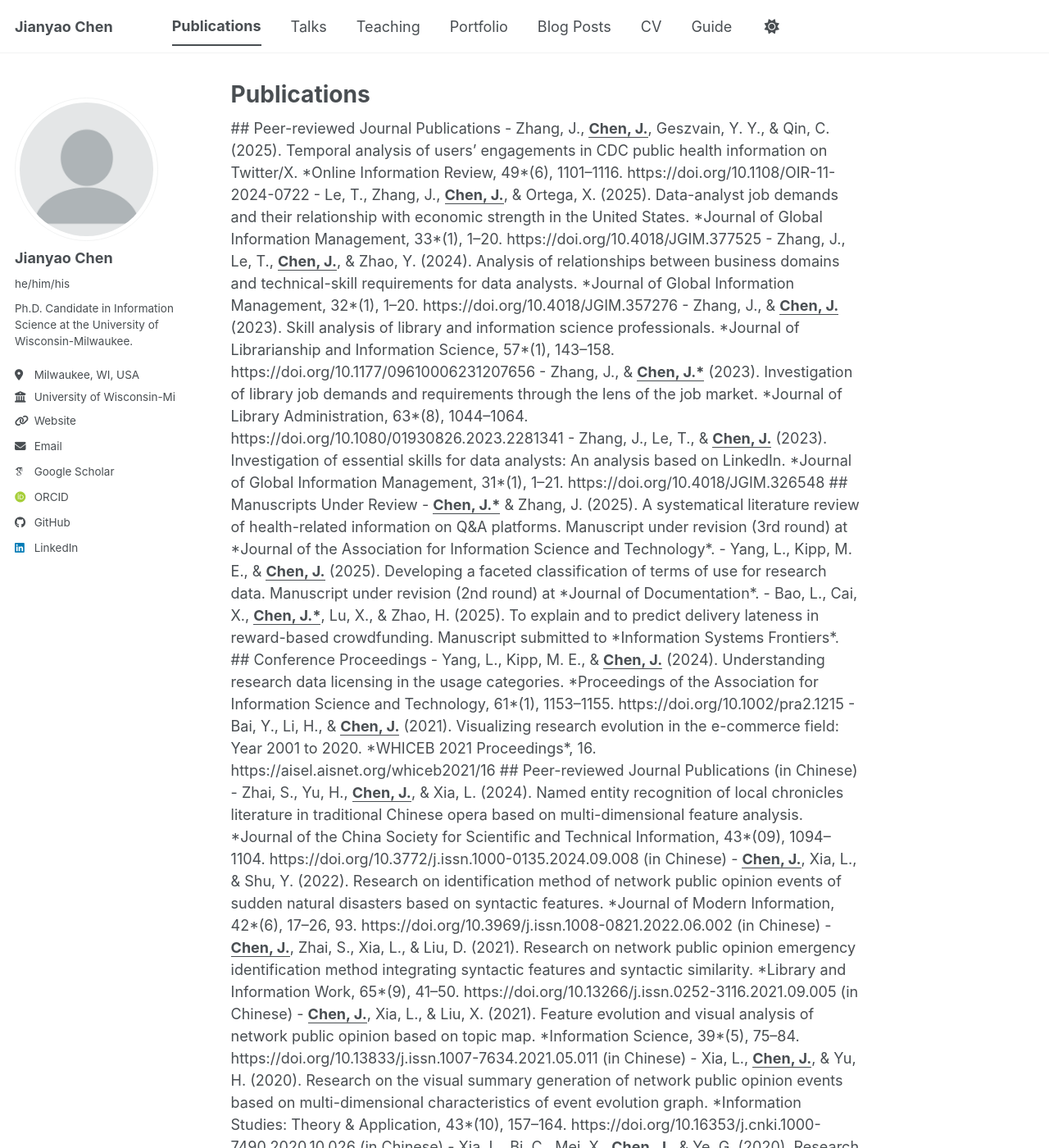
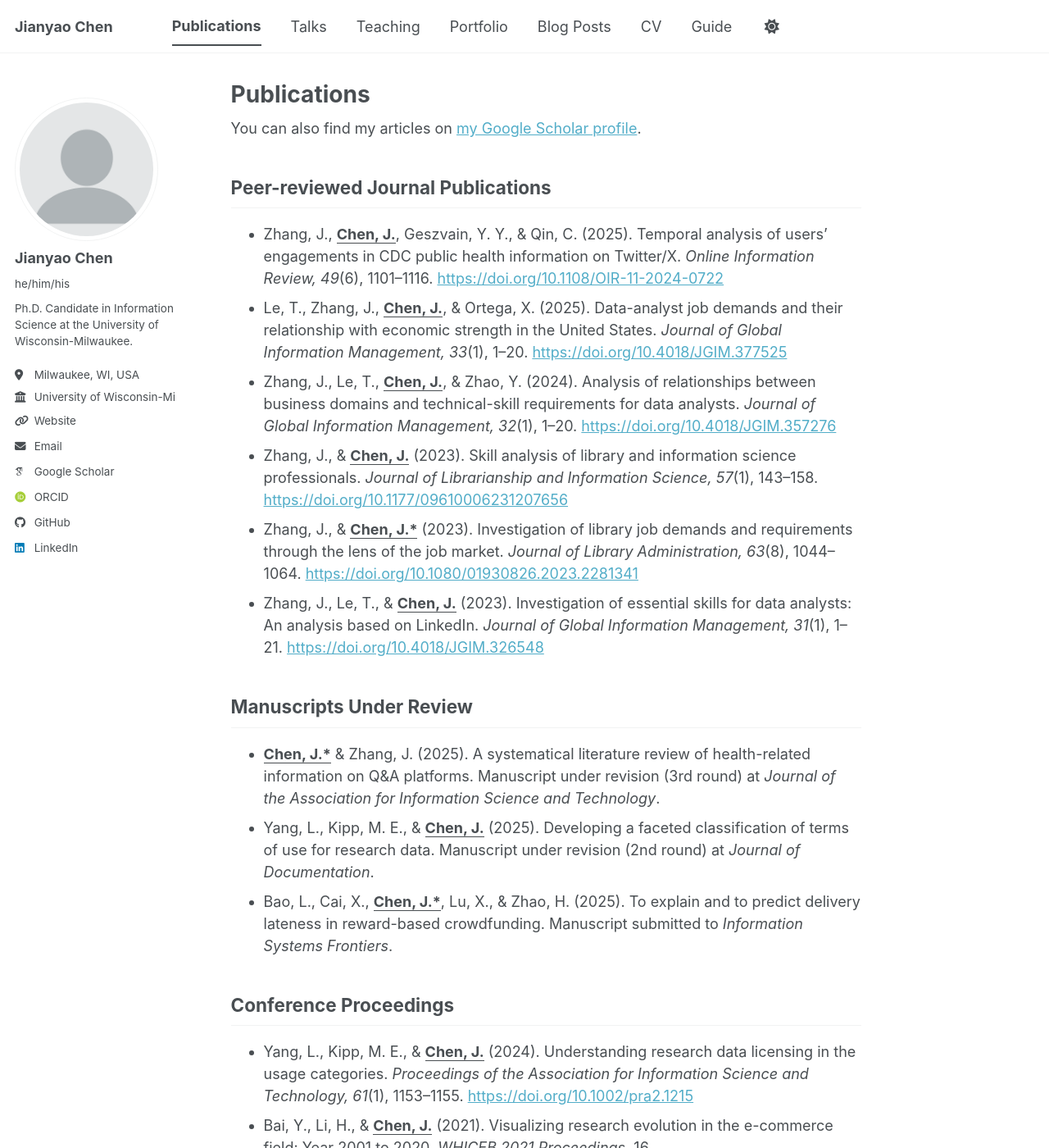
Before and after one commit to JianyaoChen/JianyaoChen.github.io, a Jekyll site: the page built from _pages/publications.html, in a window 1280 px wide and 1400 px high. Shown: the whole window at 82% size. Built offline with Jekyll 4.4.1, drawn with Linux system fonts in a browser that asks for light colours; some web fonts are replaced; a script bundle is joined from its source files by our own code; library files that are not in the unit come from our copies; some of the changed text lies outside the part shown.

Commit message:
Update publications.html

```diff
--- a/_pages/publications.html
+++ b/_pages/publications.html
@@ -5,32 +5,56 @@ permalink: /publications/
 author_profile: true
 ---
 
-## Peer-reviewed Journal Publications
+{% if site.author.googlescholar %}
+<p>You can also find my articles on <a href="{{ site.author.googlescholar }}">my Google Scholar profile</a>.</p>
+{% endif %}
 
-- Zhang, J., <u><strong>Chen, J.</strong></u>, Geszvain, Y. Y., & Qin, C. (2025). Temporal analysis of users’ engagements in CDC public health information on Twitter/X. *Online Information Review, 49*(6), 1101–1116. https://doi.org/10.1108/OIR-11-2024-0722
-- Le, T., Zhang, J., <u><strong>Chen, J.</strong></u>, & Ortega, X. (2025). Data-analyst job demands and their relationship with economic strength in the United States. *Journal of Global Information Management, 33*(1), 1–20. https://doi.org/10.4018/JGIM.377525
-- Zhang, J., Le, T., <u><strong>Chen, J.</strong></u>, & Zhao, Y. (2024). Analysis of relationships between business domains and technical-skill requirements for data analysts. *Journal of Global Information Management, 32*(1), 1–20. https://doi.org/10.4018/JGIM.357276
-- Zhang, J., & <u><strong>Chen, J.</strong></u> (2023). Skill analysis of library and information science professionals. *Journal of Librarianship and Information Science, 57*(1), 143–158. https://doi.org/10.1177/09610006231207656
-- Zhang, J., & <u><strong>Chen, J.*</strong></u> (2023). Investigation of library job demands and requirements through the lens of the job market. *Journal of Library Administration, 63*(8), 1044–1064. https://doi.org/10.1080/01930826.2023.2281341
-- Zhang, J., Le, T., & <u><strong>Chen, J.</strong></u> (2023). Investigation of essential skills for data analysts: An analysis based on LinkedIn. *Journal of Global Information Management, 31*(1), 1–21. https://doi.org/10.4018/JGIM.326548
+<h2>Peer-reviewed Journal Publications</h2>
+<ul>
+  <li>Zhang, J., <u><strong>Chen, J.</strong></u>, Geszvain, Y. Y., &amp; Qin, C. (2025). Temporal analysis of users’ engagements in CDC public health information on Twitter/X. <em>Online Information Review, 49</em>(6), 1101–1116. <a href="https://doi.org/10.1108/OIR-11-2024-0722">https://doi.org/10.1108/OIR-11-2024-0722</a></li>
 
-## Manuscripts Under Review
+  <li>Le, T., Zhang, J., <u><strong>Chen, J.</strong></u>, &amp; Ortega, X. (2025). Data-analyst job demands and their relationship with economic strength in the United States. <em>Journal of Global Information Management, 33</em>(1), 1–20. <a href="https://doi.org/10.4018/JGIM.377525">https://doi.org/10.4018/JGIM.377525</a></li>
 
-- <u><strong>Chen, J.*</strong></u> & Zhang, J. (2025). A systematical literature review of health-related information on Q&A platforms. Manuscript under revision (3rd round) at *Journal of the Association for Information Science and Technology*.
-- Yang, L., Kipp, M. E., & <u><strong>Chen, J.</strong></u> (2025). Developing a faceted classification of terms of use for research data. Manuscript under revision (2nd round) at *Journal of Documentation*.
-- Bao, L., Cai, X., <u><strong>Chen, J.*</strong></u>, Lu, X., & Zhao, H. (2025). To explain and to predict delivery lateness in reward-based crowdfunding. Manuscript submitted to *Information Systems Frontiers*.
+  <li>Zhang, J., Le, T., <u><strong>Chen, J.</strong></u>, &amp; Zhao, Y. (2024). Analysis of relationships between business domains and technical-skill requirements for data analysts. <em>Journal of Global Information Management, 32</em>(1), 1–20. <a href="https://doi.org/10.4018/JGIM.357276">https://doi.org/10.4018/JGIM.357276</a></li>
 
-## Conference Proceedings
+  <li>Zhang, J., &amp; <u><strong>Chen, J.</strong></u> (2023). Skill analysis of library and information science professionals. <em>Journal of Librarianship and Information Science, 57</em>(1), 143–158. <a href="https://doi.org/10.1177/09610006231207656">https://doi.org/10.1177/09610006231207656</a></li>
 
-- Yang, L., Kipp, M. E., & <u><strong>Chen, J.</strong></u> (2024). Understanding research data licensing in the usage categories. *Proceedings of the Association for Information Science and Technology, 61*(1), 1153–1155. https://doi.org/10.1002/pra2.1215
-- Bai, Y., Li, H., & <u><strong>Chen, J.</strong></u> (2021). Visualizing research evolution in the e-commerce field: Year 2001 to 2020. *WHICEB 2021 Proceedings*, 16. https://aisel.aisnet.org/whiceb2021/16
+  <li>Zhang, J., &amp; <u><strong>Chen, J.*</strong></u> (2023). Investigation of library job demands and requirements through the lens of the job market. <em>Journal of Library Administration, 63</em>(8), 1044–1064. <a href="https://doi.org/10.1080/01930826.2023.2281341">https://doi.org/10.1080/01930826.2023.2281341</a></li>
 
-## Peer-reviewed Journal Publications (in Chinese)
+  <li>Zhang, J., Le, T., &amp; <u><strong>Chen, J.</strong></u> (2023). Investigation of essential skills for data analysts: An analysis based on LinkedIn. <em>Journal of Global Information Management, 31</em>(1), 1–21. <a href="https://doi.org/10.4018/JGIM.326548">https://doi.org/10.4018/JGIM.326548</a></li>
+</ul>
 
-- Zhai, S., Yu, H., <u><strong>Chen, J.</strong></u>, & Xia, L. (2024). Named entity recognition of local chronicles literature in traditional Chinese opera based on multi-dimensional feature analysis. *Journal of the China Society for Scientific and Technical Information, 43*(09), 1094–1104. https://doi.org/10.3772/j.issn.1000-0135.2024.09.008 (in Chinese)
-- <u><strong>Chen, J.</strong></u>, Xia, L., & Shu, Y. (2022). Research on identification method of network public opinion events of sudden natural disasters based on syntactic features. *Journal of Modern Information, 42*(6), 17–26, 93. https://doi.org/10.3969/j.issn.1008-0821.2022.06.002 (in Chinese)
-- <u><strong>Chen, J.</strong></u>, Zhai, S., Xia, L., & Liu, D. (2021). Research on network public opinion emergency identification method integrating syntactic features and syntactic similarity. *Library and Information Work, 65*(9), 41–50. https://doi.org/10.13266/j.issn.0252-3116.2021.09.005 (in Chinese)
-- <u><strong>Chen, J.</strong></u>, Xia, L., & Liu, X. (2021). Feature evolution and visual analysis of network public opinion based on topic map. *Information Science, 39*(5), 75–84. https://doi.org/10.13833/j.issn.1007-7634.2021.05.011 (in Chinese)
-- Xia, L., <u><strong>Chen, J.</strong></u>, & Yu, H. (2020). Research on the visual summary generation of network public opinion events based on multi-dimensional characteristics of event evolution graph. *Information Studies: Theory & Application, 43*(10), 157–164. https://doi.org/10.16353/j.cnki.1000-7490.2020.10.026 (in Chinese)
-- Xia, L., Bi, C., Mei, X., <u><strong>Chen, J.</strong></u>, & Ye, G. (2020). Research on evolution of public opinion in the network based on chain of events. *Information Studies: Theory & Application, 43*(5), 123–130. https://doi.org/10.16353/j.cnki.1000-7490.2020.05.021 (in Chinese)
-- Xia, L., Zhang, C., <u><strong>Chen, J.</strong></u>, & Mao, C. (2019). The influence of enterprise microblog content on internet word of mouth and enterprise brand recognition. *Information Science, 37*(4), 79–85. https://doi.org/10.13833/j.issn.1007-7634.2019.04.012 (in Chinese)
+<h2>Manuscripts Under Review</h2>
+<ul>
+  <li><u><strong>Chen, J.*</strong></u> &amp; Zhang, J. (2025). A systematical literature review of health-related information on Q&amp;A platforms. Manuscript under revision (3rd round) at <em>Journal of the Association for Information Science and Technology</em>.</li>
+
+  <li>Yang, L., Kipp, M. E., &amp; <u><strong>Chen, J.</strong></u> (2025). Developing a faceted classification of terms of use for research data. Manuscript under revision (2nd round) at <em>Journal of Documentation</em>.</li>
+
+  <li>Bao, L., Cai, X., <u><strong>Chen, J.*</strong></u>, Lu, X., &amp; Zhao, H. (2025). To explain and to predict delivery lateness in reward-based crowdfunding. Manuscript submitted to <em>Information Systems Frontiers</em>.</li>
+</ul>
+
+<h2>Conference Proceedings</h2>
+<ul>
+  <li>Yang, L., Kipp, M. E., &amp; <u><strong>Chen, J.</strong></u> (2024). Understanding research data licensing in the usage categories. <em>Proceedings of the Association for Information Science and Technology, 61</em>(1), 1153–1155. <a href="https://doi.org/10.1002/pra2.1215">https://doi.org/10.1002/pra2.1215</a></li>
+
+  <li>Bai, Y., Li, H., &amp; <u><strong>Chen, J.</strong></u> (2021). Visualizing research evolution in the e-commerce field: Year 2001 to 2020. <em>WHICEB 2021 Proceedings</em>, 16. <a href="https://aisel.aisnet.org/whiceb2021/16">https://aisel.aisnet.org/whiceb2021/16</a></li>
+</ul>
+
+<h2>Peer-reviewed Journal Publications (in Chinese)</h2>
+<ul>
+  <li>Zhai, S., Yu, H., <u><strong>Chen, J.</strong></u>, &amp; Xia, L. (2024). Named entity recognition of local chronicles literature in traditional Chinese opera based on multi-dimensional feature analysis. <em>Journal of the China Society for Scientific and Technical Information, 43</em>(09), 1094–1104. <a href="https://doi.org/10.3772/j.issn.1000-0135.2024.09.008">https://doi.org/10.3772/j.issn.1000-0135.2024.09.008</a> (in Chinese)</li>
+
+  <li><u><strong>Chen, J.</strong></u>, Xia, L., &amp; Shu, Y. (2022). Research on identification method of network public opinion events of sudden natural disasters based on syntactic features. <em>Journal of Modern Information, 42</em>(6), 17–26, 93. <a href="https://doi.org/10.3969/j.issn.1008-0821.2022.06.002">https://doi.org/10.3969/j.issn.1008-0821.2022.06.002</a> (in Chinese)</li>
+
+  <li><u><strong>Chen, J.</strong></u>, Zhai, S., Xia, L., &amp; Liu, D. (2021). Research on network public opinion emergency identification method integrating syntactic features and syntactic similarity. <em>Library and Information Work, 65</em>(9), 41–50. <a href="https://doi.org/10.13266/j.issn.0252-3116.2021.09.005">https://doi.org/10.13266/j.issn.0252-3116.2021.09.005</a> (in Chinese)</li>
+
+  <li><u><strong>Chen, J.</strong></u>, Xia, L., &amp; Liu, X. (2021). Feature evolution and visual analysis of network public opinion based on topic map. <em>Information Science, 39</em>(5), 75–84. <a href="https://doi.org/10.13833/j.issn.1007-7634.2021.05.011">https://doi.org/10.13833/j.issn.1007-7634.2021.05.011</a> (in Chinese)</li>
+
+  <li>Xia, L., <u><strong>Chen, J.</strong></u>, &amp; Yu, H. (2020). Research on the visual summary generation of network public opinion events based on multi-dimensional characteristics of event evolution graph. <em>Information Studies: Theory &amp; Application, 43</em>(10), 157–164. <a href="https://doi.org/10.16353/j.cnki.1000-7490.2020.10.026">https://doi.org/10.16353/j.cnki.1000-7490.2020.10.026</a> (in Chinese)</li>
+
+  <li>Xia, L., Bi, C., Mei, X., <u><strong>Chen, J.</strong></u>, &amp; Ye, G. (2020). Research on evolution of public opinion in the network based on chain of events. <em>Information Studies: Theory &amp; Application, 43</em>(5), 123–130. <a href="https://doi.org/10.16353/j.cnki.1000-7490.2020.05.021">https://doi.org/10.16353/j.cnki.1000-7490.2020.05.021</a> (in Chinese)</li>
+
+  <li>Xia, L., Zhang, C., <u><strong>Chen, J.</strong></u>, &amp; Mao, C. (2019). The influence of enterprise microblog content on internet word of mouth and enterprise brand recognition. <em>Information Science, 37</em>(4), 79–85. <a href="https://doi.org/10.13833/j.issn.1007-7634.2019.04.012">https://doi.org/10.13833/j.issn.1007-7634.2019.04.012</a> (in Chinese)</li>
+</ul>
+
+<p><em>* indicates corresponding author.</em></p>
```
